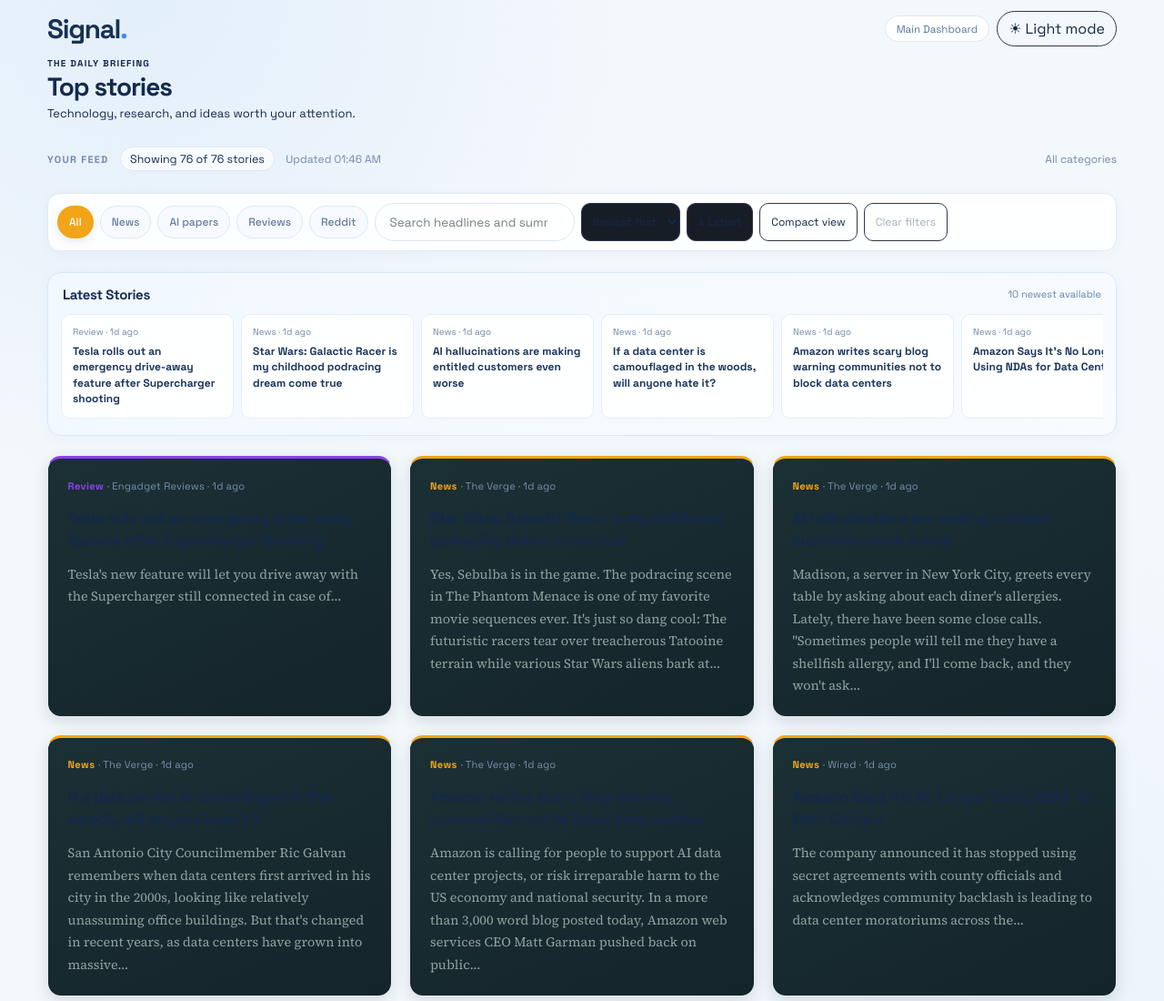
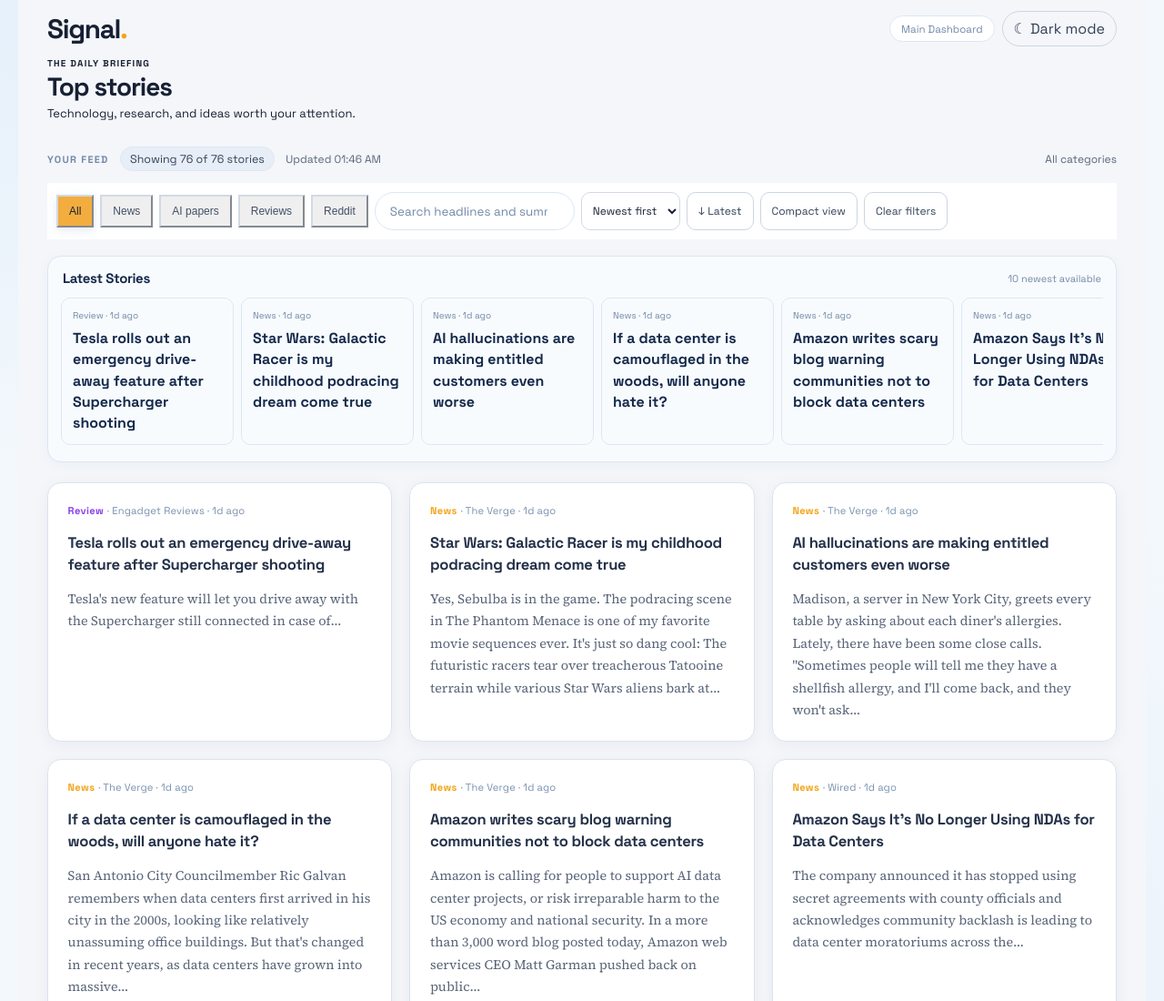
Before and after one commit to Primetimeplayer/tech-dashboard, a website: page public/app-react.html in a window 1280 px wide. Shown: the top 1100 px of the page at 91% size. Drawn offline with nearby package versions, Linux system fonts and the light colour scheme.

Commit message:
Fix React page dark theme consistency

```diff
--- a/public/app-react.html
+++ b/public/app-react.html
@@ -11,6 +11,22 @@
 <script src="https://cdnjs.cloudflare.com/ajax/libs/react/18.2.0/umd/react.production.min.js"></script>
 <script src="https://cdnjs.cloudflare.com/ajax/libs/react-dom/18.2.0/umd/react-dom.production.min.js"></script>
 <script src="https://cdnjs.cloudflare.com/ajax/libs/babel-standalone/7.23.5/babel.min.js"></script>
+<script>
+  (function () {
+    var saved = null;
+    try { saved = localStorage.getItem('signal-theme'); } catch (e) {}
+    var theme = saved || (window.matchMedia('(prefers-color-scheme: light)').matches ? 'light' : 'dark');
+    document.documentElement.setAttribute('data-theme', theme);
+  })();
+</script>
+<script>
+  (function () {
+    var saved = null;
+    try { saved = localStorage.getItem('signal-theme'); } catch (e) {}
+    var theme = saved || (window.matchMedia('(prefers-color-scheme: light)').matches ? 'light' : 'dark');
+    document.documentElement.setAttribute('data-theme', theme);
+  })();
+</script>
 <style>
 
 :root {
@@ -63,7 +79,7 @@
 
 .mast {
   padding: 1.8rem 0 1.35rem;
-  border-bottom: 1px solid #DFE9F3;
+  border-bottom: 1px solid var(--line);
 }
 
 .mast-row {
@@ -80,11 +96,12 @@
   font-size: 1.85rem;
   letter-spacing: -1.3px;
   margin: 0;
-  color: #173253;
+  color: var(--text);
 }
 
 .wordmark span {
-  color: #438BFA;
+  color: var(--papers);
+}
   }
 
 .mast-row > div {
@@ -92,24 +109,20 @@
   gap: .6rem;
   align-items: center;
   flex-wrap: wrap;
-}
-
-.badge {
+}  .badge {
     display: inline-flex;
     align-items: center;
     font-family: 'Space Grotesk', sans-serif;
     font-size: .72rem;
-  color: #587493;
-  border: 1px solid #DCE7F2;
+    color: var(--text-muted);
+    border: 1px solid var(--line);
     border-radius: 999px;
     padding: .42rem .75rem;
-  background: #FFFFFF;
+    background: var(--panel);
   text-decoration: none;
   transition: color .18s ease, border-color .18s ease,
               background .18s ease;
-}
-
-.badge:hover {
+}  .badge:hover {
     color: var(--text);
     border-color: var(--news);
     background: rgba(232,163,61,.06);
@@ -129,26 +142,75 @@
   text-underline-offset: 3px;
 }
 
-/* Search and category controls */
+/* ---- React-aware theme state ---- */
 
-.controls {
+/* Theme tokens (index.html contract): --bg / --panel / --panel-raised /
+   --line / --text / --text-muted / --input-bg / --news / --papers / --reviews / --reddit.
+   The 'light' values are defined first so the default paint of the page matches
+   public/index.html's light theme; the 'dark' values below overwrite them on
+   <html data-theme="dark">, and .wrap.light-mode then takes over for light mode. */
+html[data-theme="dark"] {
+  --bg: #0E151B;
+  --panel: #14252A;
+  --panel-raised: #1D3036;
+  --line: #24393A;
+  --text: #E9E4D6;
+  --text-muted: #839391;
+  --input-bg: #0B1516;
+  --news: #E8A33D;
+  --papers: #6FA8D8;
+  --reviews: #C9836B;
+  --reddit: #8FB878;
+  --surface: #171d27;
+  --border: #303846;
+  --muted: #a5afbf;
+  --accent: #8ba8ff;
+}
+
+/* Page shell: body, masthead, wordmark, badge and filter chrome now follow the
+   same dark surface as the main dashboard. */
+html[data-theme="dark"] body {
+  background:
+    radial-gradient(circle at 12% 0%, rgba(8, 21, 27, .9), transparent 34rem),
+    radial-gradient(circle at 88% 12%, rgba(14, 21, 27, .85), transparent 32rem),
+    var(--bg);
+  color: var(--text);
+}
+
+.mast {
+  border-bottom-color: var(--line);
+}
+
+.wordmark {
+  color: var(--text);
+}
+
+.wordmark span {
+  color: var(--news);
+}
+
+.badge {
+  background: var(--panel);
+  border-color: var(--line);
+  color: var(--text-muted);
+}
   display: flex;
   gap: .65rem;
   flex-wrap: wrap;
   align-items: center;
   margin: 1.5rem 0 1.4rem;
   padding: .8rem;
-  border: 1px solid #E0EAF4;
+  border: 1px solid var(--line);
   border-radius: 14px;
-  background: rgba(255,255,255,.88);
+  background: var(--panel-raised);
   box-shadow: 0 3px 14px rgba(39,77,119,.04);
   backdrop-filter: blur(12px);
 }
 
 .filter {
-  background: #F7FAFE;
-  border: 1px solid #DCE7F2;
-  color: #637D9D;
+  background: var(--panel-raised);
+  border: 1px solid var(--line);
+  color: var(--text-muted);
   padding: .62rem 1.05rem;
   border-radius: 999px;
   font-size: .83rem;
@@ -164,14 +226,14 @@
 }
 
 .filter:hover {
-  color: #19385E;
+  color: var(--text);
   border-color: var(--dot, var(--news));
   transform: translateY(-1px);
 }
 
 .filter.active {
   background: var(--dot, var(--news));
-  color: #FFFFFF;
+  color: var(--text);
   border-color: transparent;
   box-shadow: 0 3px 10px rgba(53,105,168,.13);
 }
@@ -179,9 +241,9 @@
 #search {
   flex: 1;
   min-width: 220px;
-  background: #FFFFFF;
-  border: 1px solid #DCE7F2;
-  color: #19385E;
+  background: var(--input-bg);
+  border: 1px solid var(--line);
+  color: var(--text);
   box-shadow: inset 0 1px 2px rgba(39,77,119,.025);
   border-radius: 999px;
   padding: .72rem 1rem;
@@ -192,7 +254,7 @@
 }
 
 #search::placeholder {
-  color: #71817F;
+  color: var(--text-muted);
 }
 
 #search:focus {
@@ -213,8 +275,8 @@
   min-width: 0;
   position: relative;
   overflow: hidden;
-  background: #FFFFFF;
-  border: 1px solid #E0EAF4;
+  background: var(--panel-raised);
+  border: 1px solid var(--line);
   border-top: 3px solid var(--dot, var(--line));
   border-radius: 14px;
   padding: 1.15rem 1.2rem 1.25rem;
@@ -270,7 +332,7 @@
 .card p {
   font-family: 'Source Serif 4', Georgia, serif;
   margin: 0;
-  color: #7186A2;
+  color: var(--text-muted);
   font-size: .88rem;
   line-height: 1.65;
 }
@@ -282,7 +344,7 @@
   text-align: center;
   border: 1px dashed var(--line);
   border-radius: 14px;
-  background: rgba(20,37,42,.35);
+  background: var(--panel);
 }
 
 /* Keyboard accessibility */
@@ -412,7 +474,7 @@
 .card p {
   font-size: .9rem;
   line-height: 1.7;
-  color: #91A19F;
+  color: var(--text-muted);
 }
 
 .card:hover {
@@ -978,11 +1040,10 @@
 /* Latest Stories — compact editorial strip */
 .react-latest {
   margin: 18px 0 22px;
-  padding: 14px;
-  border: 1px solid #D7E9FC;
+  padding: 14px;  border: 1px solid var(--line);
   border-radius: 15px;
-  background: linear-gradient(135deg, #F1F8FF 0%, #F8FBFF 100%);
-  box-shadow: 0 3px 14px rgba(44, 93, 145, .045);
+  background: var(--panel-raised);
+  box-shadow: 0 3px 14px rgba(44,93,145,.045);
 }
 
 .react-latest-heading {
@@ -995,14 +1056,14 @@
 
 .react-latest-heading h2 {
   margin: 0;
-  color: #172E53;
+  color: var(--text);
   font-size: 15px;
   font-weight: 700;
   letter-spacing: -.025em;
 }
 
 .react-latest-heading span {
-  color: #6483AB;
+  color: var(--text-muted);
   font-size: 11px;
 }
 
@@ -1013,40 +1074,36 @@
   padding: 0 0 4px;
   scroll-snap-type: x proximity;
   scrollbar-width: thin;
-  scrollbar-color: #C5D5E7 transparent;
-}
-
-.react-latest-card {
+  scrollbar-color: var(--panel-raised) transparent;
+}  .react-latest-card {
     flex: 0 0 190px;
     min-height: 96px;
     display: flex;
     flex-direction: column;
     gap: 7px;
     padding: 12px;
-  border: 1px solid #E5EDF6;
+    border: 1px solid var(--line);
     border-radius: 10px;
-  background: rgba(255,255,255,.88);
-  color: #193458;
+    background: transparent;
+  color: var(--text);
   text-decoration: none;
   scroll-snap-align: start;
   transition: border-color 150ms ease, transform 150ms ease, box-shadow 150ms ease;
 }
 
 .react-latest-card:hover {
-  transform: translateY(-2px);
-  border-color: #B8D5F5;
-  box-shadow: 0 5px 14px rgba(45, 95, 150, .08);
+  transform: translateY(-2px);  border-color: var(--line);
+  box-shadow: 0 5px 14px rgba(45,95,150,.08);
 }
 
 .react-latest-card .cat {
-  color: #7189A8;
+  color: var(--text-muted);
   font-size: 10px;
   line-height: 1.3;
 }
 
 .react-latest-card strong {
-  color: #1B355B;
-  font-size: 12px;
+  color: var(--text);
   line-height: 1.45;
   font-weight: 650;
 }
@@ -1123,12 +1180,8 @@
     () => localStorage.getItem("signal-view") === "compact"
   );
   const [lightMode, setLightMode] = useState(
-    () => localStorage.getItem("signal-theme") === "light"
+    () => document.documentElement.getAttribute("data-theme") === "light"
   );
-
-  useEffect(() => {
-    localStorage.setItem("signal-theme", lightMode ? "light" : "dark");
-  }, [lightMode]);
   const [lastUpdated, setLastUpdated] = useState(null);
   const latestItems = useMemo(
     () => items
@@ -1198,6 +1251,10 @@
       return sortOrder === "oldest" ? dateA - dateB : dateB - dateA;
     });
   }, [items, category, search, sortOrder]);
+
+  useEffect(() => {
+    document.documentElement.setAttribute('data-theme', lightMode ? 'light' : 'dark');
+  }, [lightMode]);
 
   return (
     <div className={`wrap ${lightMode ? "light-mode" : ""}`}>
```
Lines whose indentation alone changed are shown as unchanged.
